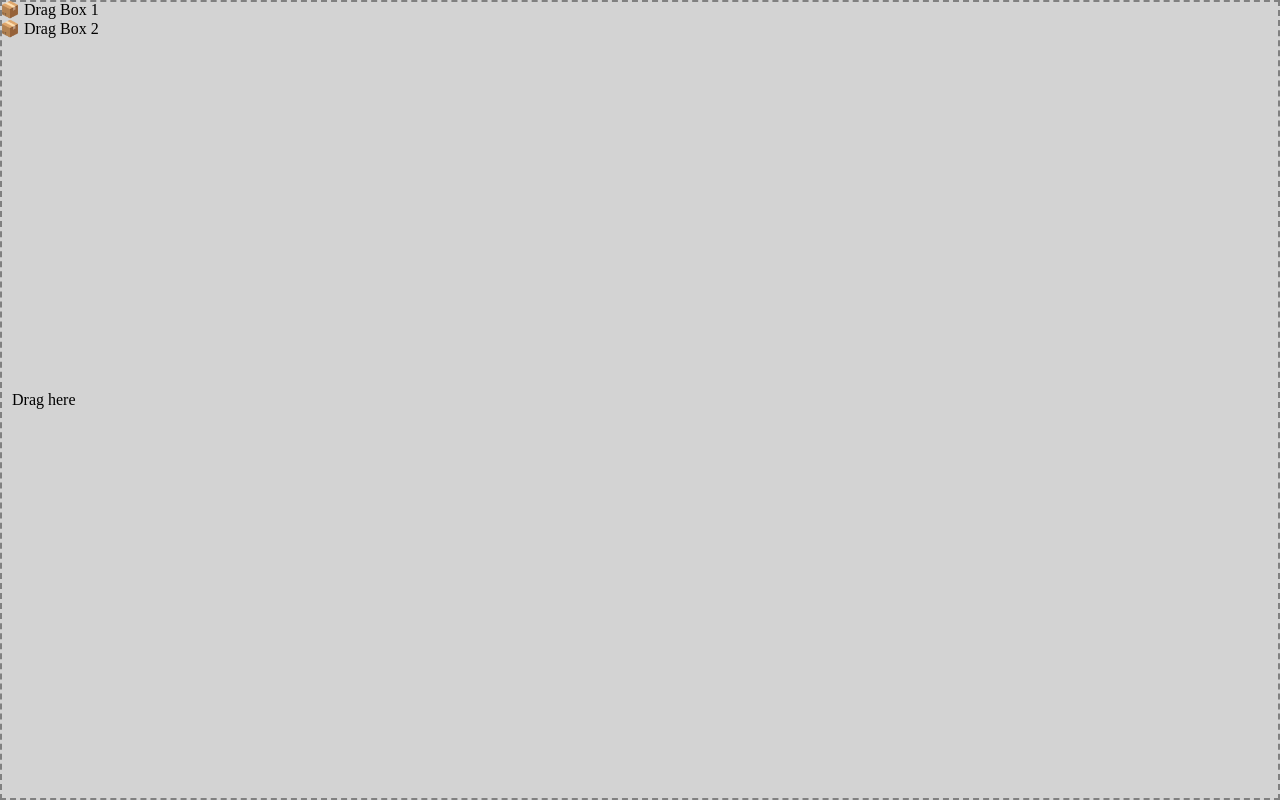
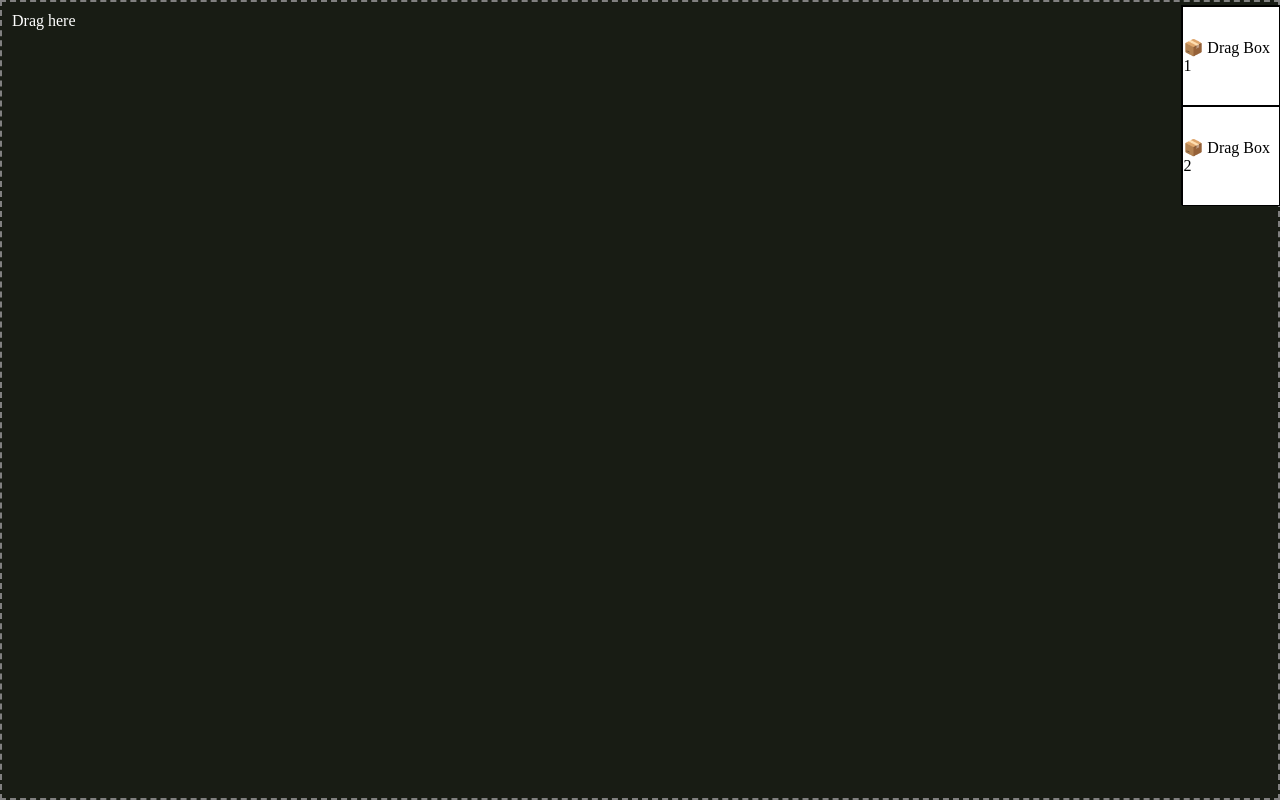
Before and after one commit to vekviiii/Layout, a React (Vite) app: page / in a window 1280 px wide. Built offline with nearby package versions, Linux system fonts and the light colour scheme.

Commit message:
Closer to step one

```diff
--- a/src/App.jsx
+++ b/src/App.jsx
@@ -7,15 +7,47 @@ import "/index.css";
 
 export default function App() {
   return (
-    <div style={{height:'100dvh', width:'100vw', position:'relative'}}>
+    <div style={{ height: "100dvh", width: "100vw", position: "relative" }}>
       <DndProvider backend={HTML5Backend}>
-          {/* Multiple drag sources */}
-          <div style={{position:'absolute'}}>
-            <DragDrop content={<div>📦 Drag Box 1</div>} />
-            <DragDrop content={<div>📦 Drag Box 2</div>} />
-          </div>
-          <DropTarget />
-    </DndProvider>
+        {/* Multiple drag sources */}
+        <div style={{ position: "absolute", top: "5px", left:"calc(93% - 9px)" }}>
+          <DragDrop
+            content={
+              <div
+                style={{
+                  width: "100px", // Set fixed width for each dropped content
+                  height: "100px", // Set fixed height for each dropped content
+                  backgroundColor: "white", // Visual appearance of dropped items
+                  border: "1px solid black",
+                  display: "flex",
+                  justifyContent: "center",
+                  alignItems: "center",
+                }}
+              >
+                📦 Drag Box 1
+              </div>
+            }
+          />
+          <DragDrop
+            content={
+              <div
+                style={{
+                  width: "100px", // Set fixed width for each dropped content
+                  height: "100px", // Set fixed height for each dropped content
+                  backgroundColor: "white", // Visual appearance of dropped items
+                  border: "1px solid black",
+                  display: "flex",
+                  justifyContent: "center",
+                  alignItems: "center",
+                }}
+              >
+                📦 Drag Box 2
+              </div>
+            }
+          />
+        </div>
+        <DropTarget />
+      </DndProvider>
     </div>
   );
 }
--- a/src/components/DragDrop.jsx
+++ b/src/components/DragDrop.jsx
@@ -17,7 +17,13 @@ export default function DragDrop({ content }) {
     <div
       ref={dragRef}
       style={{
-        opacity
+        opacity,
+        width: '100px', // Set fixed width for each dropped content
+        height: '100px', // Set fixed height for each dropped content
+        backgroundColor: 'white', // Visual appearance of dropped items
+        border: '1px solid black',
+        display: 'flex',
+        cursor: 'move'
       }}
     >
       {content}
--- a/src/components/DropTarget.jsx
+++ b/src/components/DropTarget.jsx
@@ -22,12 +22,13 @@ export default function DropTarget() {
       style={{
         height: '100%',
         width: '100%',
-        backgroundColor: isOver ? 'green' : 'lightgrey',
+        color:'white',
+        backgroundColor: isOver ? '#3c3d37' : '#181C14',
         border: canDrop ? '2px solid black' : '2px dashed grey',
         textAlign: 'start',
         display: 'flex', // Use flexbox to align items
         justifyContent: 'flex-start', // Align items from the start (side by side)
-        alignItems: 'center',
+        // alignItems: 'center',
         gap: '10px', // Add some space between the dropped divs
         padding: '10px', // Add some padding
         flexWrap: 'wrap', // Wrap items if they overflow
@@ -38,15 +39,6 @@ export default function DropTarget() {
         droppedItems.map((item, index) => (
           <div
             key={index}
-            style={{
-              width: '100px', // Set fixed width for each dropped content
-              height: '100px', // Set fixed height for each dropped content
-              backgroundColor: 'lightblue', // Visual appearance of dropped items
-              border: '1px solid black',
-              display: 'flex',
-              justifyContent: 'center',
-              alignItems: 'center',
-            }}
           >
             {item}
           </div>
```
